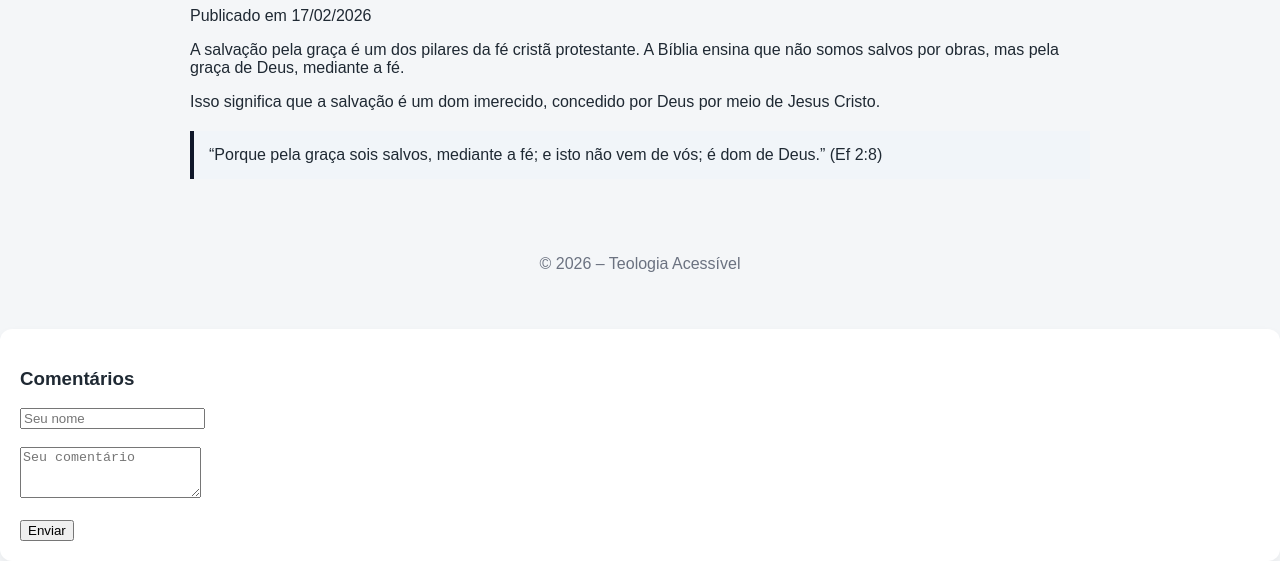
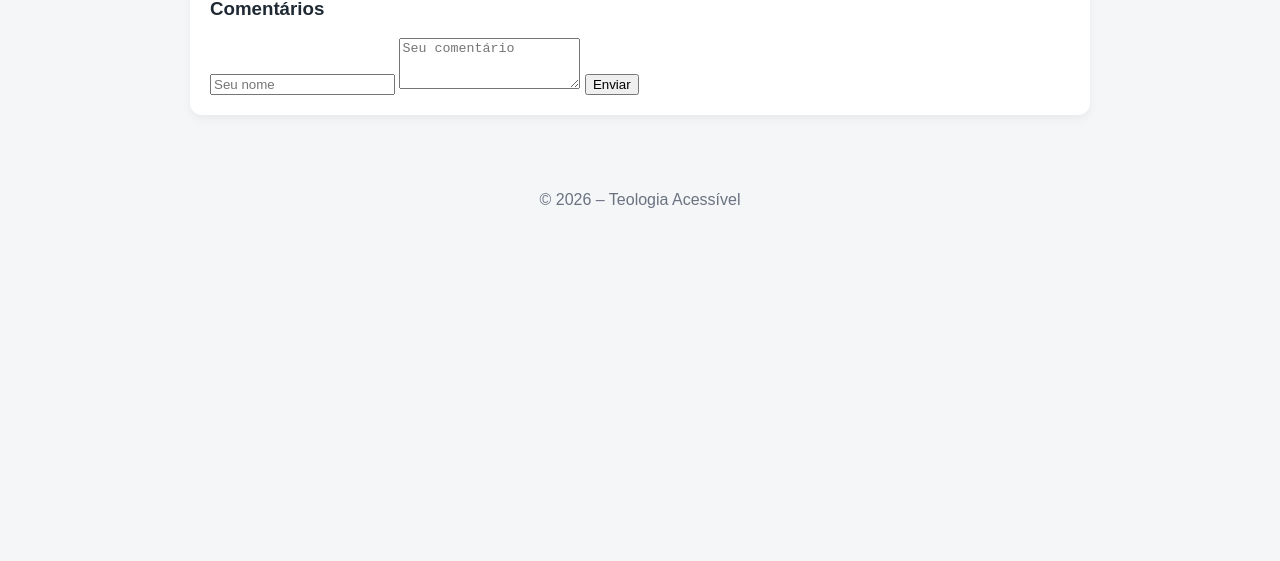
Before and after one commit to eduardowex-av/teologia-acess-vel, a plain HTML site: page estudo.html in a window 1280 px wide. Shown: the part 240-801 px from the top of the page. Drawn offline with Linux system fonts and the light colour scheme.

Commit message:
Refactor estudo.html structure and content

```diff
--- a/estudo.html
+++ b/estudo.html
@@ -3,7 +3,7 @@
 <head>
   <meta charset="UTF-8" />
   <meta name="viewport" content="width=device-width, initial-scale=1.0"/>
-  <title>A Salvação pela Graça | Teologia Acessível</title>
+  <title>Estudo | Teologia Acessível</title>
   <link rel="stylesheet" href="style.css">
 </head>
 <body>
@@ -14,45 +14,26 @@
       <a href="estudos.html">Estudos</a>
       <a href="sobre.html">Sobre</a>
     </nav>
-    <button id="toggleTema">🌙</button>
+    <button id="toggleTema" title="Alternar modo escuro">🌙</button>
   </header>
 
   <main class="container">
-    <article class="post">
-      <h2>A Salvação pela Graça</h2>
-      <p class="meta">Publicado em 17/02/2026</p>
+    <article class="post" id="post"></article>
 
-      <p>
-        A salvação pela graça é um dos pilares da fé cristã protestante.
-        A Bíblia ensina que não somos salvos por obras, mas pela graça de Deus,
-        mediante a fé.
-      </p>
-
-      <p>
-        Isso significa que a salvação é um dom imerecido, concedido por Deus
-        por meio de Jesus Cristo.
-      </p>
-
-      <blockquote>
-        “Porque pela graça sois salvos, mediante a fé; e isto não vem de vós; é dom de Deus.” (Ef 2:8)
-      </blockquote>
-    </article>
+    <section class="card">
+      <h3>Comentários</h3>
+      <input id="nome" placeholder="Seu nome" />
+      <textarea id="comentario" rows="3" placeholder="Seu comentário"></textarea>
+      <button onclick="comentar()">Enviar</button>
+      <div id="comentarios"></div>
+    </section>
   </main>
 
   <footer>
     <p>© 2026 – Teologia Acessível</p>
   </footer>
+
+  <script src="comentarios.js"></script>
+  <script src="script.js"></script>
 </body>
-  <script src="script.js"></script>
 </html>
-
-<section class="card">
-  <h3>Comentários</h3>
-  <input id="nome" placeholder="Seu nome" /><br><br>
-  <textarea id="comentario" rows="3" placeholder="Seu comentário"></textarea><br><br>
-  <button onclick="comentar()">Enviar</button>
-
-  <div id="comentarios"></div>
-</section>
-
-<script src="comentarios.js"></script>
```
